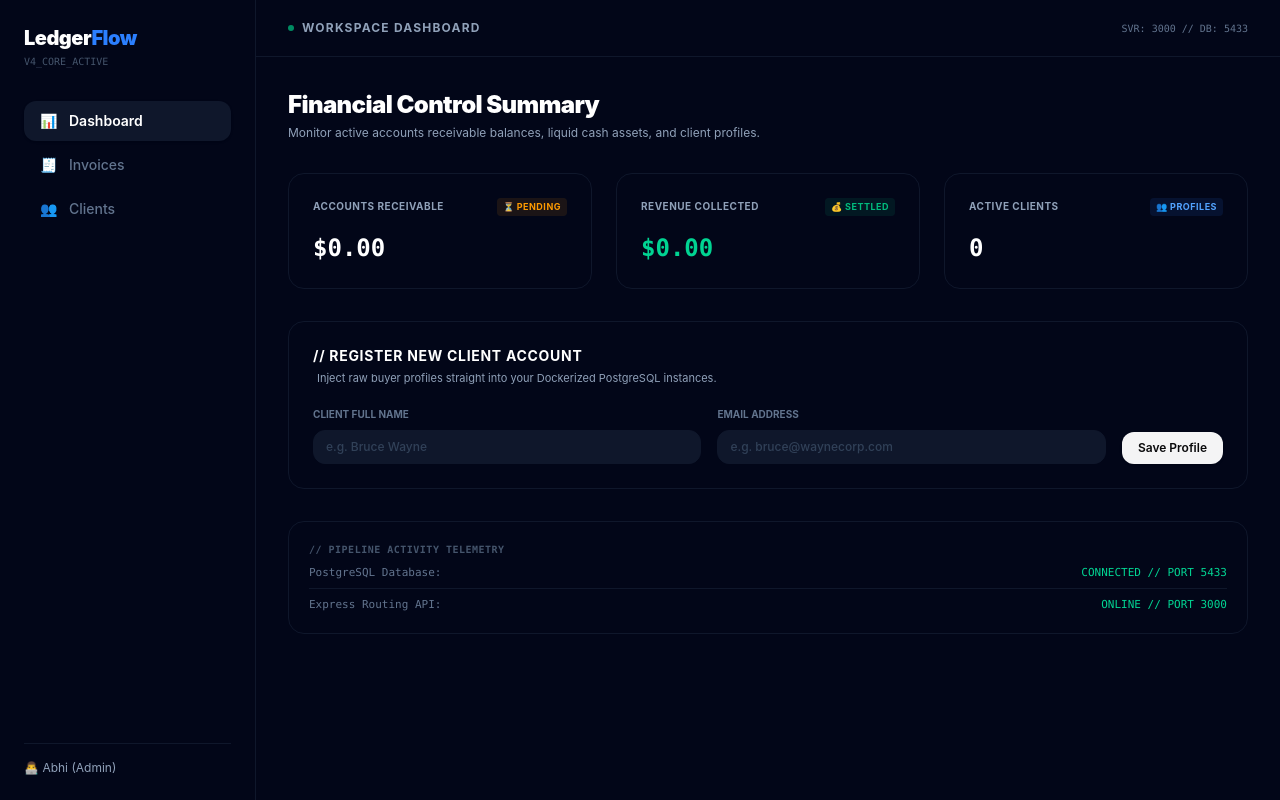
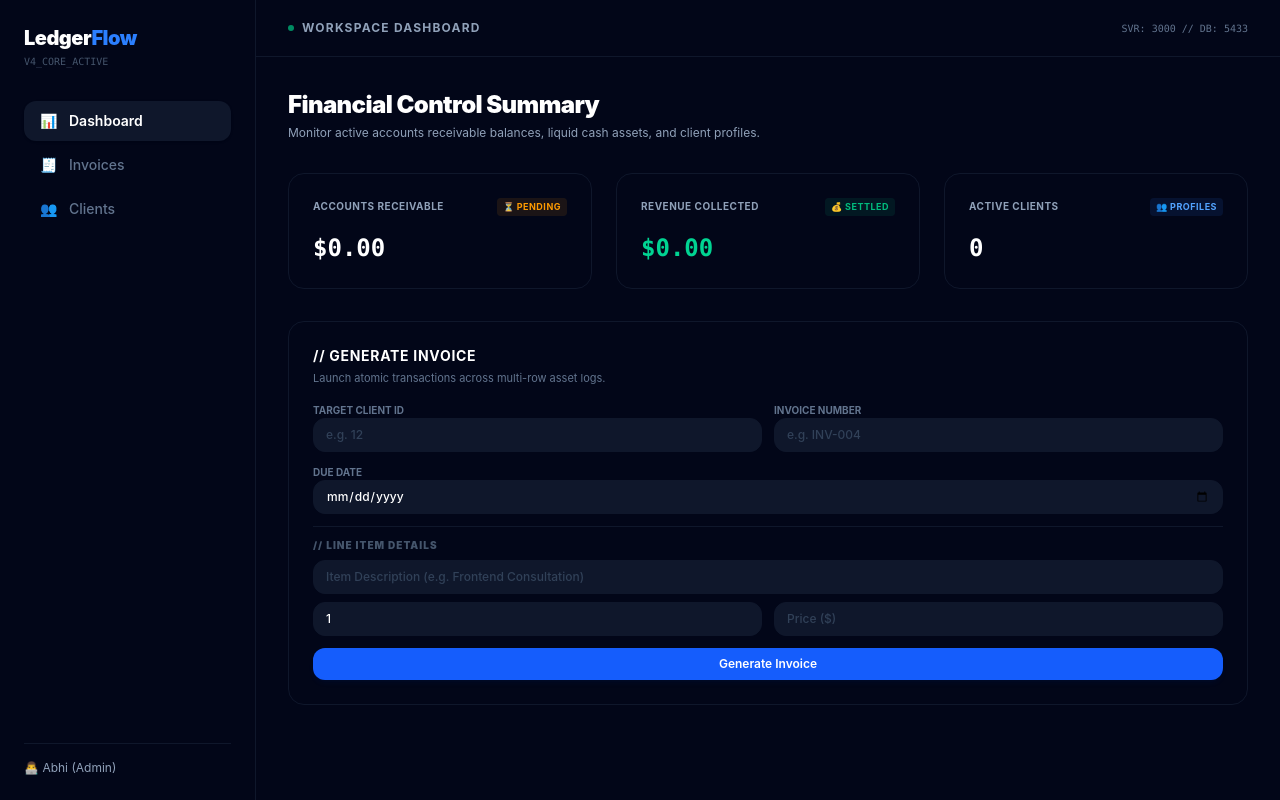
Before and after one commit to abhicodes13/ledgerflow, a React (Vite) app in the folder frontend/: page / in a window 1280 px wide. Built offline with nearby package versions, Linux system fonts and the light colour scheme.

Commit message:
feat: design end-to-end fullstack invoice creation pipeline matrix tracking

```diff
--- a/frontend/src/App.jsx
+++ b/frontend/src/App.jsx
@@ -1,6 +1,7 @@
 import React, { useState, useEffect } from "react";
 
 function App() {
+  // 1. SYSTEM DATA STATES
   const [metrics, setMetrics] = useState({
     total_outstanding_cents: 0,
     total_collected_cents: 0,
@@ -8,13 +9,29 @@ function App() {
   });
   const [loading, setLoading] = useState(true);
 
-  // 1. INPUT STATES: Track text inputs from the user screen form
-  const [name, setName] = useState("");
-  const [email, setEmail] = useState("");
-  const [formMessage, setFormMessage] = useState({ text: "", isError: false });
-  const [submitting, setSubmitting] = useState(false);
+  // 2. CLIENT MANAGEMENT STATES
+  const [clientName, setClientName] = useState("");
+  const [clientEmail, setClientEmail] = useState("");
+  const [clientMessage, setClientMessage] = useState({
+    text: "",
+    isError: false,
+  });
+  const [clientSubmitting, setClientSubmitting] = useState(false);
 
-  // Core Analytics Fetcher Function
+  // 3. NEW FEATURE STATES: INVOICE GENERATOR CONTROL
+  const [selectedClientId, setSelectedClientId] = useState("");
+  const [invoiceNumber, setInvoiceNumber] = useState("");
+  const [dueDate, setDueDate] = useState("");
+  const [itemDescription, setItemDescription] = useState("");
+  const [itemQuantity, setItemQuantity] = useState("1");
+  const [itemPrice, setItemPrice] = useState("");
+  const [invoiceMessage, setInvoiceMessage] = useState({
+    text: "",
+    isError: false,
+  });
+  const [invoiceSubmitting, setInvoiceSubmitting] = useState(false);
+
+  // Core Analytics Fetcher
   const fetchMetrics = () => {
     fetch("/api/analytics/overview")
       .then((res) => res.json())
@@ -29,47 +46,95 @@ function App() {
     fetchMetrics();
   }, []);
 
-  // 2. FORM HANDLER: Submits data to the backend Express server
+  // Handler: Register New Client Account
   const handleCreateClient = async (e) => {
-    e.preventDefault(); // Stop the browser page from refreshing
-    if (!name || !email) {
-      setFormMessage({
-        text: "Name and email are required fields.",
+    e.preventDefault();
+    if (!clientName || !clientEmail) {
+      setClientMessage({ text: "Name and email are required.", isError: true });
+      return;
+    }
+    setClientSubmitting(true);
+    setClientMessage({ text: "", isError: false });
+
+    try {
+      const res = await fetch("/api/clients", {
+        method: "POST",
+        headers: { "Content-Type": "application/json" },
+        body: JSON.stringify({ name: clientName, email: clientEmail }),
+      });
+      const data = await res.json();
+      if (!res.ok) throw new Error(data.error || "Server error.");
+
+      setClientMessage({
+        text: `Success: ${data.client.name} saved!`,
+        isError: false,
+      });
+      setClientName("");
+      setClientEmail("");
+      fetchMetrics();
+    } catch (err) {
+      setClientMessage({ text: err.message, isError: true });
+    } finally {
+      setClientSubmitting(false);
+    }
+  };
+
+  // 4. NEW HANDLER: Submits Complete Multi-Table Invoice Transaction
+  const handleCreateInvoice = async (e) => {
+    e.preventDefault();
+    if (
+      !selectedClientId ||
+      !invoiceNumber ||
+      !dueDate ||
+      !itemDescription ||
+      !itemPrice
+    ) {
+      setInvoiceMessage({
+        text: "All billing fields are required.",
         isError: true,
       });
       return;
     }
+    setInvoiceSubmitting(true);
+    setInvoiceMessage({ text: "", isError: false });
 
-    setSubmitting(true);
-    setFormMessage({ text: "", isError: false });
+    // Package your line item fields cleanly into an items data array array list
+    const itemsArray = [
+      {
+        description: itemDescription,
+        quantity: parseInt(itemQuantity, 10) || 1,
+        price: parseFloat(itemPrice) || 0,
+      },
+    ];
 
     try {
-      const response = await fetch("/api/clients", {
+      const res = await fetch("/api/invoices", {
         method: "POST",
         headers: { "Content-Type": "application/json" },
-        body: JSON.stringify({ name, email }),
+        body: JSON.stringify({
+          client_id: parseInt(selectedClientId, 10),
+          invoice_number: invoiceNumber,
+          due_date: dueDate,
+          items: itemsArray,
+        }),
       });
+      const data = await res.json();
+      if (!res.ok) throw new Error(data.error || "Transaction failed.");
 
-      const payload = await response.json();
-
-      if (!response.ok) {
-        throw new Error(payload.error || "Server rejected creation request.");
-      }
-
-      // SUCCESS: Clear fields and notify operator
-      setFormMessage({
-        text: `Success: ${payload.client.name} registered into database!`,
+      setInvoiceMessage({
+        text: `Success: ${invoiceNumber} created safely inside transaction!`,
         isError: false,
       });
-      setName("");
-      setEmail("");
-
-      // 3. AUTO-UPDATE: Re-trigger analytics math query immediately to update charts live
-      fetchMetrics();
+      setInvoiceNumber("");
+      setDueDate("");
+      setItemDescription("");
+      setItemQuantity("1");
+      setItemPrice("");
+      fetchMetrics(); // Re-trigger live dashboard math instantly
     } catch (err) {
-      setFormMessage({ text: err.message, isError: true });
+      setInvoiceMessage({ text: err.message, isError: true });
     } finally {
-      setSubmitting(false);
+      setInvoiceSubmitting(false);
     }
   };
 
@@ -114,7 +179,7 @@ function App() {
             </a>
           </nav>
         </div>
-        <div className="border-t border-slate-900 pt-4 flex items-center space-x-3 text-xs text-slate-400">
+        <div className="border-t border-slate-900 pt-4 text-xs text-slate-400">
           <span>👨‍💻 Abhi (Admin)</span>
         </div>
       </aside>
@@ -189,80 +254,106 @@ function App() {
               <div className="absolute top-0 right-0 h-[2px] w-0 bg-blue-500 group-hover:w-full transition-all duration-300"></div>
             </div>
           </div>
-
-          {/* NEW SECTION: INTERACTIVE CLIENT CREATION SHEET */}
+          {/* NEW INVOICE CREATOR SLAT PANEL */}
           <section className="rounded-2xl border border-slate-900 bg-slate-950 p-6 space-y-4">
-            <div>
+            <div className="space-y-1">
               <h3 className="text-sm font-bold text-white uppercase tracking-wider">
-                // Register New Client Account
+                // Generate Invoice
               </h3>
-              <p className="text-[11px] p-1 text-slate-400">
-                Inject raw buyer profiles straight into your Dockerized
-                PostgreSQL instances.
+              <p className="text-[11px] text-slate-500">
+                Launch atomic transactions across multi-row asset logs.
               </p>
             </div>
 
-            <form
-              onSubmit={handleCreateClient}
-              className="flex flex-wrap items-end gap-4 text-xs"
-            >
-              <div className="flex-1 min-w-[200px] space-y-1">
-                <label className="text-[10px]  font-bold text-slate-500 uppercase">
-                  Client Full Name
+            <form onSubmit={handleCreateInvoice} className="space-y-3 text-xs">
+              <div className="grid grid-cols-2 gap-3">
+                <div className="space-y-1">
+                  <label className="text-[10px] font-bold text-slate-500 uppercase">
+                    Target Client ID
+                  </label>
+                  <input
+                    type="number"
+                    value={selectedClientId}
+                    onChange={(e) => setSelectedClientId(e.target.value)}
+                    placeholder="e.g. 12"
+                    className="w-full border border-slate-900 rounded-xl px-3 py-2 bg-slate-900 text-white focus:outline-none focus:border-zinc-700 transition-all font-medium placeholder:text-slate-700"
+                  />
+                </div>
+                <div className="space-y-1">
+                  <label className="text-[10px] font-bold text-slate-500 uppercase">
+                    Invoice Number
+                  </label>
+                  <input
+                    type="text"
+                    value={invoiceNumber}
+                    onChange={(e) => setInvoiceNumber(e.target.value)}
+                    placeholder="e.g. INV-004"
+                    className="w-full border border-slate-900 rounded-xl px-3 py-2 bg-slate-900 text-white focus:outline-none focus:border-zinc-700 transition-all font-medium placeholder:text-slate-700"
+                  />
+                </div>
+              </div>
+
+              <div className="space-y-1">
+                <label className="text-[10px] font-bold text-slate-500 uppercase">
+                  Due Date
                 </label>
                 <input
-                  type="text"
-                  value={name}
-                  onChange={(e) => setName(e.target.value)}
-                  placeholder="e.g. Bruce Wayne"
-                  className="w-full border border-slate-900 rounded-xl px-3 py-2 mt-2  bg-slate-900 text-white focus:outline-none focus:border-zinc-700 transition-all font-medium placeholder:text-slate-700"
+                  type="date"
+                  value={dueDate}
+                  onChange={(e) => setDueDate(e.target.value)}
+                  className="w-full border border-slate-900 rounded-xl px-3 py-2 bg-slate-900 text-white focus:outline-none focus:border-zinc-700 transition-all font-medium"
                 />
               </div>
-              <div className="flex-1 min-w-[200px] space-y-1">
-                <label className="text-[10px] font-bold text-slate-500 uppercase">
-                  Email Address
-                </label>
-                <input
-                  type="email"
-                  value={email}
-                  onChange={(e) => setEmail(e.target.value)}
-                  placeholder="e.g. bruce@waynecorp.com"
-                  className="w-full border border-slate-900 rounded-xl mt-2 px-3 py-2 bg-slate-900 text-white focus:outline-none focus:border-zinc-700 transition-all font-medium placeholder:text-slate-700"
-                />
+
+              <div className="border-t border-slate-900 pt-3 space-y-2">
+                <div className="text-[10px] font-black text-slate-600 uppercase tracking-widest">
+                  // Line Item Details
+                </div>
+                <div className="space-y-2">
+                  <input
+                    type="text"
+                    value={itemDescription}
+                    onChange={(e) => setItemDescription(e.target.value)}
+                    placeholder="Item Description (e.g. Frontend Consultation)"
+                    className="w-full border border-slate-900 rounded-xl px-3 py-2 bg-slate-900 text-white focus:outline-none focus:border-zinc-700 transition-all font-medium placeholder:text-slate-700"
+                  />
+                  <div className="grid grid-cols-2 gap-3">
+                    <input
+                      type="number"
+                      value={itemQuantity}
+                      onChange={(e) => setItemQuantity(e.target.value)}
+                      placeholder="Qty"
+                      className="w-full border border-slate-900 rounded-xl px-3 py-2 bg-slate-900 text-white focus:outline-none focus:border-zinc-700 transition-all font-medium placeholder:text-slate-700"
+                    />
+                    <input
+                      type="number"
+                      step="0.01"
+                      value={itemPrice}
+                      onChange={(e) => setItemPrice(e.target.value)}
+                      placeholder="Price ($)"
+                      className="w-full border border-slate-900 rounded-xl px-3 py-2 bg-slate-900 text-white focus:outline-none focus:border-zinc-700 transition-all font-medium placeholder:text-slate-700"
+                    />
+                  </div>
+                </div>
               </div>
+
               <button
                 type="submit"
-                disabled={submitting}
-                className="bg-zinc-100 hover:bg-zinc-200 text-[#09090b] font-bold px-4 py-2 rounded-xl transition-all shadow-sm font-semibold disabled:opacity-50"
+                disabled={invoiceSubmitting}
+                className="w-full bg-blue-600 hover:bg-blue-500 text-white font-bold py-2 rounded-xl transition-all shadow-md shadow-blue-600/5 font-semibold disabled:opacity-50"
               >
-                {submitting ? "Saving..." : "Save Profile"}
+                {invoiceSubmitting ? "Processing..." : "Generate Invoice"}
               </button>
             </form>
 
-            {/* STATUS SYSTEM MESSAGE ALERTS */}
-            {formMessage.text && (
+            {invoiceMessage.text && (
               <div
-                className={`p-3 rounded-xl border text-[11px] font-medium font-mono ${formMessage.isError ? "bg-red-500/10 border-red-500/20 text-red-400" : "bg-emerald-500/10 border-emerald-500/20 text-emerald-400"}`}
+                className={`p-2.5 rounded-xl border text-[11px] font-mono ${invoiceMessage.isError ? "bg-red-500/10 border-red-500/20 text-red-400" : "bg-emerald-500/10 border-emerald-500/20 text-emerald-400"}`}
               >
-                {formMessage.text}
+                {invoiceMessage.text}
               </div>
             )}
           </section>
-
-          {/* REALTIME SYSTEM NETWORK STATUS PANEL */}
-          <div className="rounded-2xl border border-slate-900 bg-slate-950 p-5 font-mono text-[11px] text-slate-400 space-y-2">
-            <div className="text-[10px] text-slate-600 font-bold uppercase tracking-wider">
-              // PIPELINE ACTIVITY TELEMETRY
-            </div>
-            <div className="flex justify-between border-b border-slate-900 pb-1.5">
-              <span className="text-slate-500">PostgreSQL Database:</span>
-              <span className="text-emerald-400">CONNECTED // PORT 5433</span>
-            </div>
-            <div className="flex justify-between">
-              <span className="text-slate-500">Express Routing API:</span>
-              <span className="text-emerald-400">ONLINE // PORT 3000</span>
-            </div>
-          </div>
         </main>
       </div>
     </div>
```
